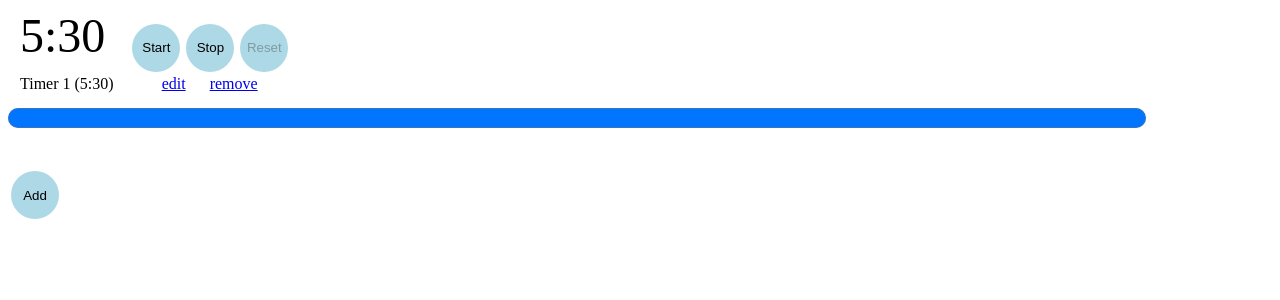
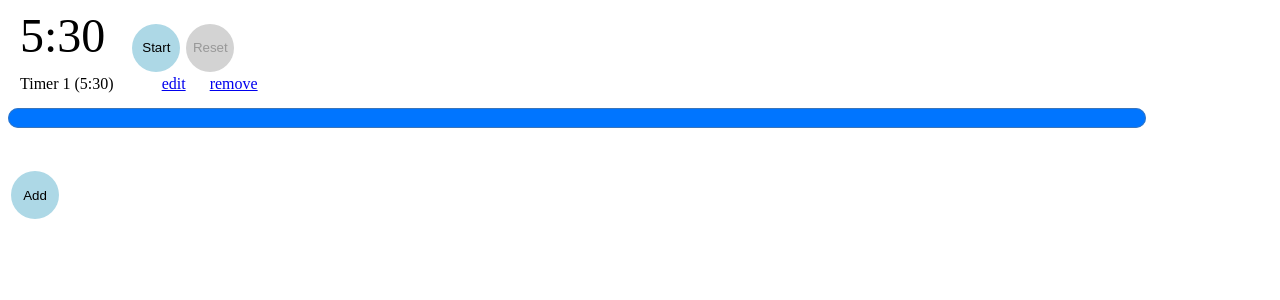
Before and after one commit to sldsrg/multimer, a Vue app: page /#/ in a window 1280 px wide. Both pictures are taken after a click on the button "Add". Shown: the top 300 px of the page. Built offline with nearby package versions, Linux system fonts and the light colour scheme.

Commit message:
Merge start and stop buttons

```diff
--- a/src/components/Timer.vue
+++ b/src/components/Timer.vue
@@ -3,8 +3,7 @@
     <div>
       <span class="counter">{{formatTime(remaining)}}</span>
       <span class="controls">
-        <button @click="start">Start</button>
-        <button @click="stop">Stop</button>
+        <button class="startStop" @click="startStop">{{intervalId ? 'Stop' : 'Start'}}</button>
         <button class="reset" :disabled=resetDisabled @click="reset">
           Reset
         </button>
@@ -47,7 +46,13 @@ export default {
       const seconds = t - minutes * 60
       return `${minutes}:${pad(seconds)}`
     },
-    start() {
+    startStop() {
+      if (this.intervalId) {
+        // stop timer
+        clearInterval(this.intervalId)
+        this.intervalId = undefined
+      } else {
+        // start timer
         this.intervalId = setInterval(() => {
           this.remaining -= 1
           if (this.remaining <= 0) {
@@ -55,9 +60,7 @@ export default {
             this.playSound()
           }
         }, 1000)
-    },
-    stop() {
-      clearInterval(this.intervalId)
+      }
     },
     reset() {
       this.remaining = this.time
@@ -117,6 +120,10 @@ button {
   outline: none;
 }
 
+button:disabled {
+  background: lightgray;
+}
+
 button:enabled:hover {
   background: #000;
   color: #fff;
```
Also changed, not shown: 1 other file (tests, documents, lock files or other folders). Lines whose indentation alone changed are shown as unchanged.
